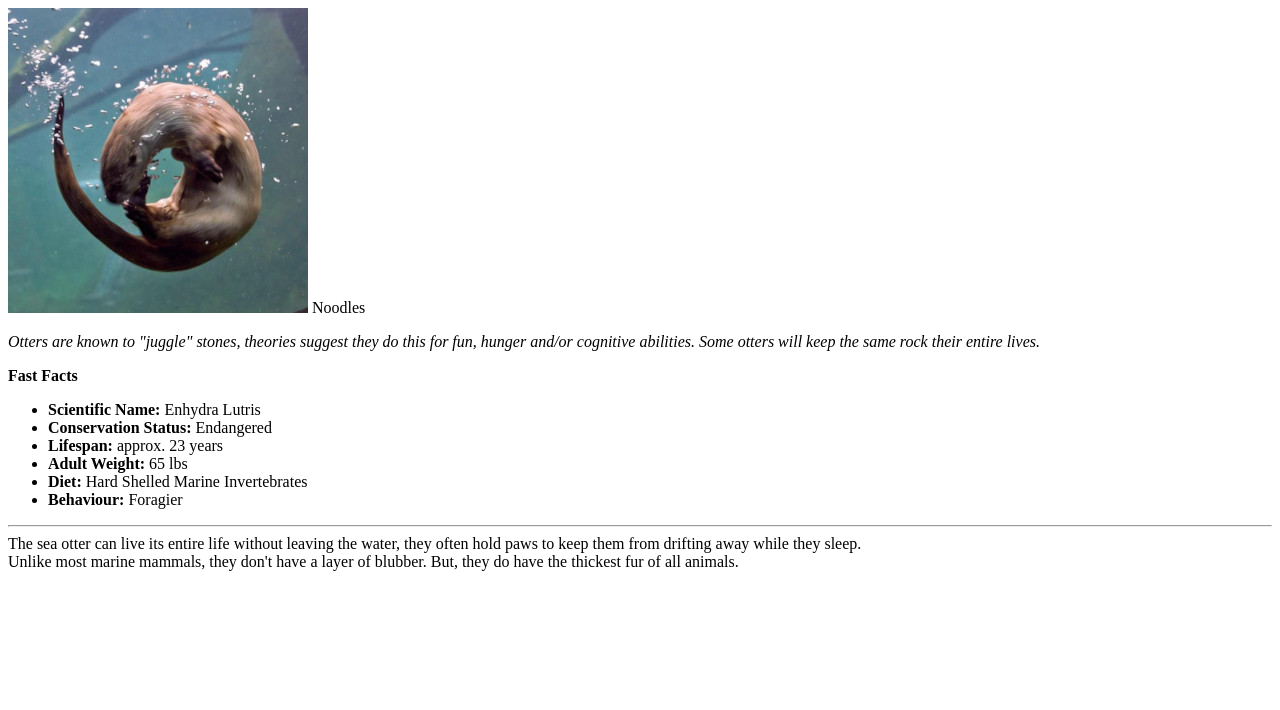
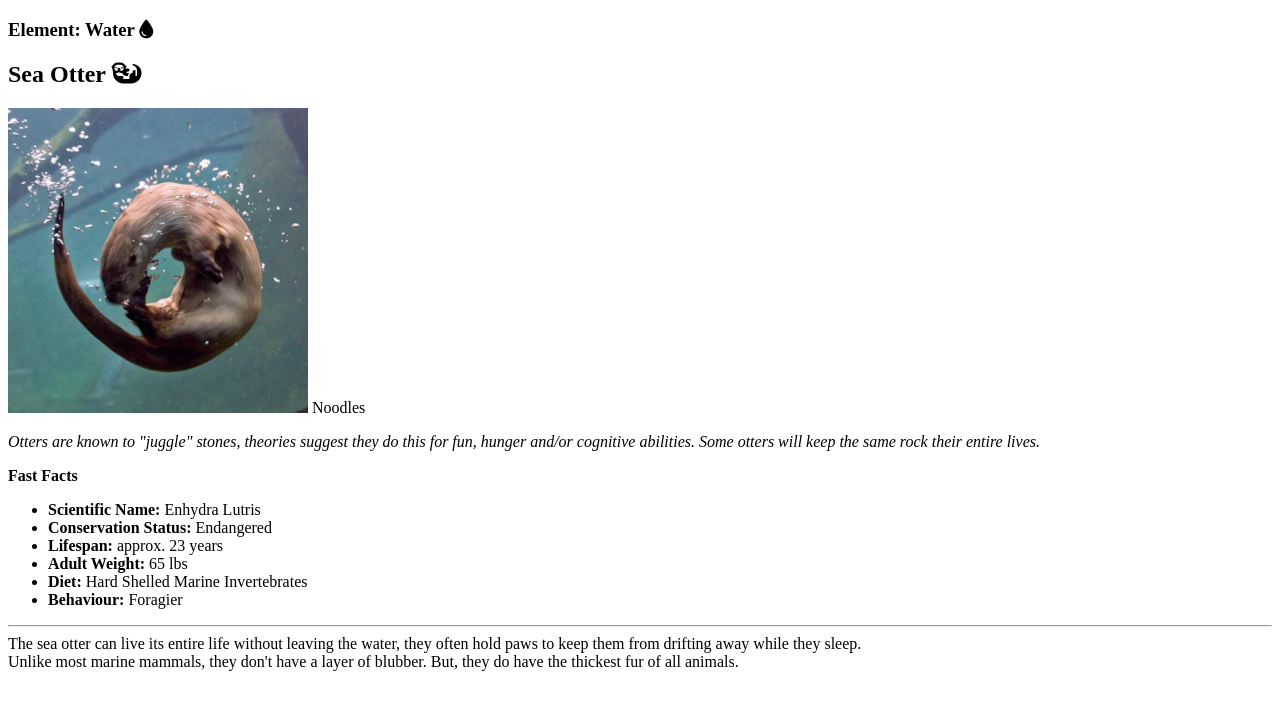
Before and after one commit to maggiedalke/Otter-Trading-Card, a plain HTML site: page index.html in a window 1280 px wide. Drawn offline with Linux system fonts and the light colour scheme.

Commit message:
Adding div card to contatin content. Adding heading with Font Awesome icons.

```diff
--- a/index.html
+++ b/index.html
@@ -11,9 +11,16 @@
     <title>Noodles the Otter</title>
   </head>
   <body>
+    <div class="card">
+      <heading>
+        <div class="element">
+          <h3>Element: Water <i class="fas fa-tint"></i></h3>
+          <h2>Sea Otter <i class="fas fa-otter"></i></h2>
+        </div>
+      </heading>
+      <main>
         <div class="container">
-      <img
-        src="images/otter.jpg" alt="Noodles the Sea Otter doing a front flip underwater."/>
+          <img src="images/otter.jpg" alt="Noodles the Sea Otter doing a front flip underwater."/>
           <span class="name">Noodles</span>
         </div>
         <div class="info">
@@ -38,5 +45,7 @@
             Unlike most marine mammals, they don't have a layer of blubber. But, they do have the thickest fur of all animals.
             </p>
         </div>
+       </main>
+    </div>
   </body>
 </html>
```
Lines whose indentation alone changed are shown as unchanged.
